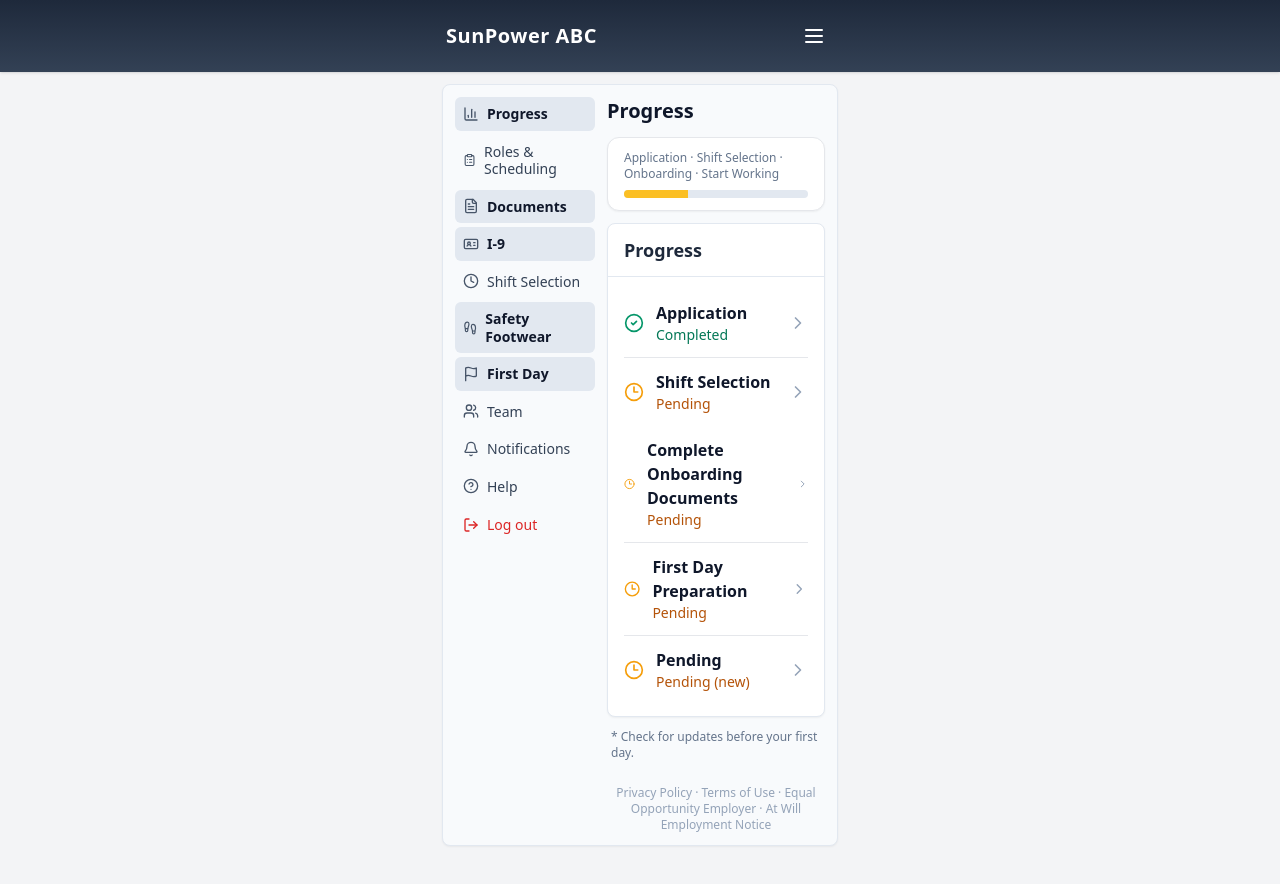
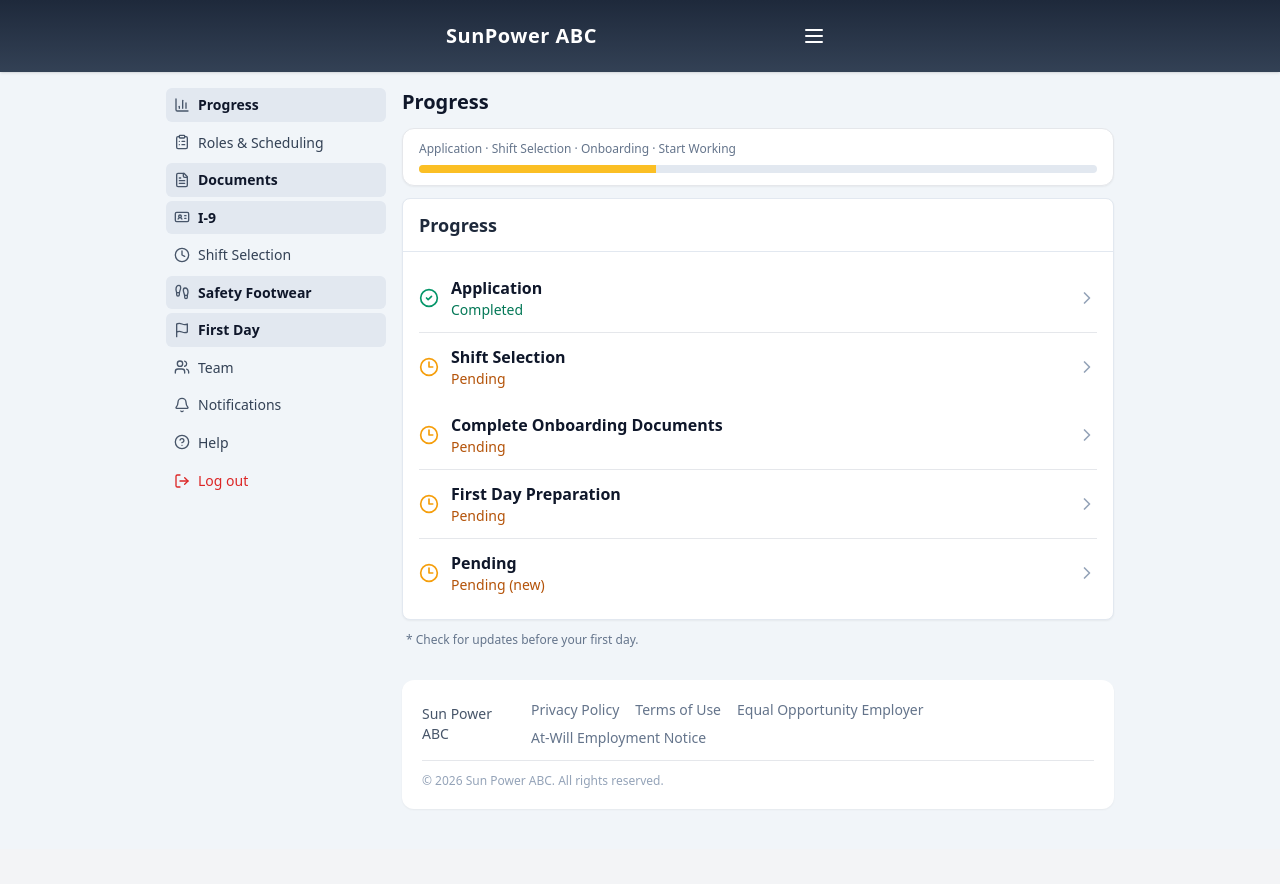
Before and after one commit to celebrityscoop868/sunpowerabc, a React (Vite) app: page /#/progress in a window 1280 px wide. After the commit the page ends 849 px from the top, so only its background shows below. Built offline with nearby package versions, Linux system fonts and the light colour scheme.

Commit message:
Update Layout.jsx

```diff
--- a/src/components/Layout.jsx
+++ b/src/components/Layout.jsx
@@ -4,21 +4,37 @@
 import Sidebar from "./Sidebar.jsx";
 
 export default function Layout() {
+  const [menuOpen, setMenuOpen] = React.useState(false);
+
   return (
-    <div className="min-h-screen">
-      <TopBar />
+    <div className="min-h-screen bg-slate-100">
+      <TopBar onMenu={() => setMenuOpen((v) => !v)} />
 
-      <div className="mx-auto w-full max-w-[420px] px-3 pb-10">
-        <div className="mt-3 rounded-lg border border-slate-200 bg-slate-50 shadow-sm">
-          <div className="grid grid-cols-[140px_1fr] gap-3 p-3">
-            <Sidebar />
-            <div className="min-w-0">
-              <Outlet />
-              <div className="mt-6 text-center text-xs text-slate-400">
-                Privacy Policy · Terms of Use · Equal Opportunity Employer · At Will Employment Notice
+      <div className="mx-auto w-full max-w-[980px] px-4 pb-10">
+        <div className="mt-4 grid gap-4 md:grid-cols-[220px_1fr]">
+          <Sidebar open={menuOpen} onClose={() => setMenuOpen(false)} />
+
+          <main className="min-w-0">
+            <Outlet />
+
+            {/* 3) Footer “Sun Power” full width */}
+            <footer className="mt-8 rounded-xl bg-white px-5 py-5 text-sm text-slate-500 shadow-sm">
+              <div className="flex flex-col gap-3 md:flex-row md:items-center md:justify-between">
+                <div className="font-medium text-slate-600">Sun Power ABC</div>
+
+                <div className="flex flex-wrap gap-x-4 gap-y-2">
+                  <a className="hover:text-slate-700" href="#privacy">Privacy Policy</a>
+                  <a className="hover:text-slate-700" href="#terms">Terms of Use</a>
+                  <a className="hover:text-slate-700" href="#eeo">Equal Opportunity Employer</a>
+                  <a className="hover:text-slate-700" href="#atwill">At-Will Employment Notice</a>
+                </div>
               </div>
-            </div>
-          </div>
+
+              <div className="mt-3 border-t pt-3 text-xs text-slate-400">
+                © {new Date().getFullYear()} Sun Power ABC. All rights reserved.
+              </div>
+            </footer>
+          </main>
         </div>
       </div>
     </div>
```
